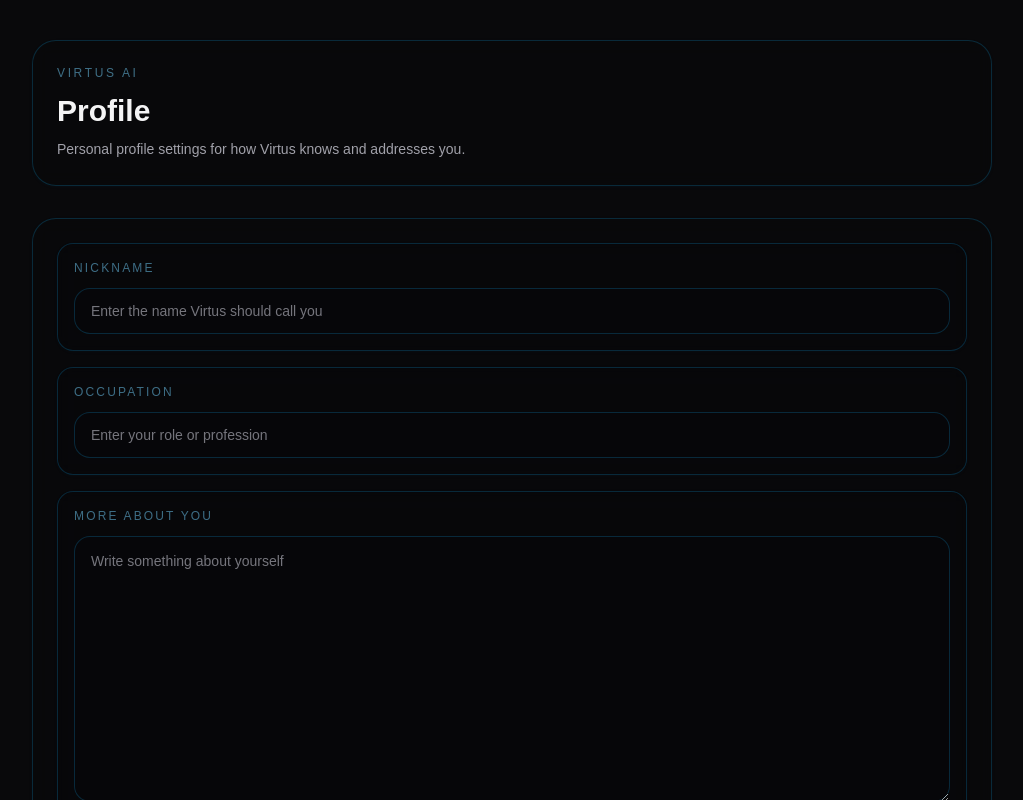
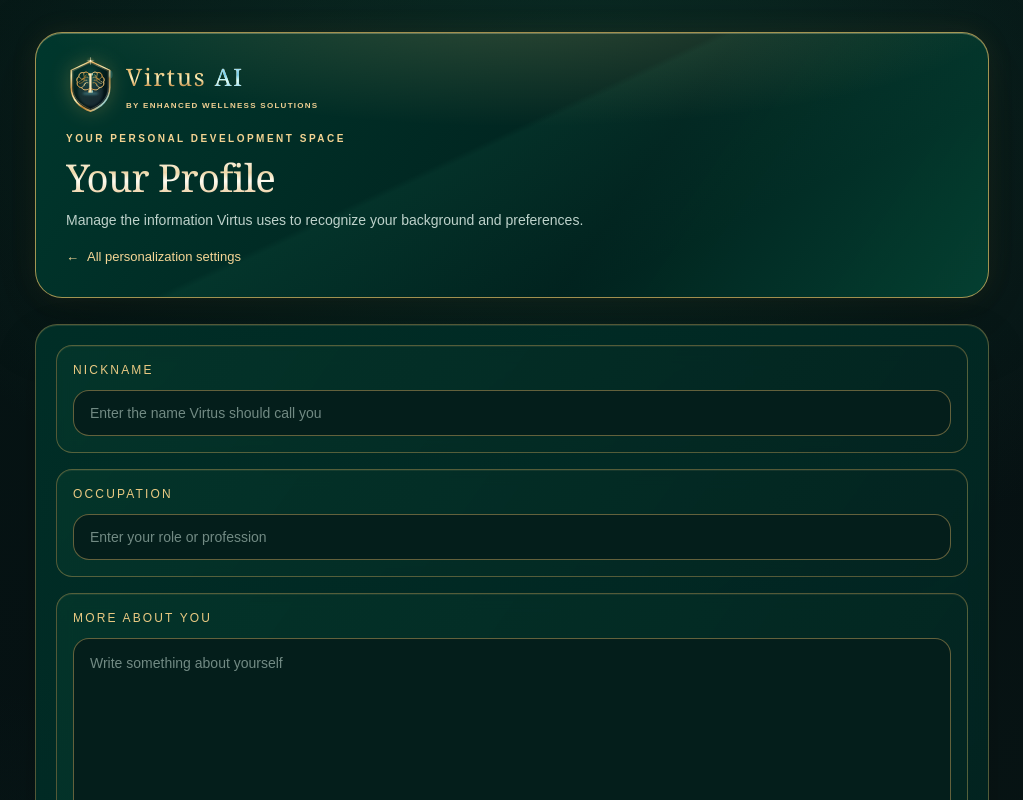
Before and after one commit to SirSebastian-ux/virtus.ai, a Next.js app: page /account/personalization/profile in a window 1280 px wide. Shown: the top 800 px of the page, without its empty margins (128-1151 px from the left). Built offline with nearby package versions, Linux system fonts and the light colour scheme; no server answers.

Commit message:
Apply emerald and metallic gold interior branding to app/account/personalization/profile/page.js

```diff
--- a/app/account/personalization/profile/page.js
+++ b/app/account/personalization/profile/page.js
@@ -1,3 +1,4 @@
+import VirtusInteriorHeader from "../../../components/VirtusInteriorHeader";
 import Link from "next/link";
 import { createClient } from "@/lib/supabase-server";
 import ProfileForm from "./ProfileForm";
@@ -23,24 +24,12 @@ export default async function PersonalizationProfilePage() {
   }
 
   return (
-    <main className="min-h-screen virtus-theme-page">
+    <main className="virtus-interior min-h-screen virtus-theme-page">
       <AppearanceSync />
-      <div className="mx-auto w-full max-w-5xl px-8 py-10">
-        <div className="virtus-theme-surface mb-8 rounded-3xl border border-sky-900/20 px-6 py-6 shadow-sm shadow-sky-950/10 backdrop-blur-sm">
-          <p className="text-xs uppercase tracking-[0.22em] text-sky-300/50">
-            Virtus AI
-          </p>
+      <div className="virtus-interior-shell narrow virtus-interior-subpage">
+        <VirtusInteriorHeader title="Your Profile" description="Manage the information Virtus uses to recognize your background and preferences." backHref="/account/personalization" backLabel="All personalization settings" />
 
-          <h1 className="mt-3 text-3xl font-semibold virtus-theme-title">
-            Profile
-          </h1>
-
-          <p className="mt-2 max-w-2xl text-sm leading-6 virtus-theme-muted">
-            Personal profile settings for how Virtus knows and addresses you.
-          </p>
-        </div>
-
-        <div className="virtus-theme-surface rounded-3xl border border-sky-900/20 p-6 shadow-sm shadow-sky-950/10 backdrop-blur-sm">
+        <div className="virtus-theme-surface virtus-interior-panel rounded-3xl border border-sky-900/20 p-6 shadow-sm shadow-sky-950/10 backdrop-blur-sm">
           <ProfileForm
             initialNickname={profile?.nickname || ""}
             initialOccupation={profile?.occupation || ""}
@@ -52,7 +41,7 @@ export default async function PersonalizationProfilePage() {
         <div className="mt-8">
           <Link
             href="/account/personalization"
-            className="inline-flex items-center rounded-2xl border border-sky-900/30 bg-sky-950/10 px-4 py-2 text-sm text-sky-700 transition hover:border-sky-800/40 hover:bg-sky-950/15"
+            className="virtus-interior-back"
           >
             Back to personalization
           </Link>
```
